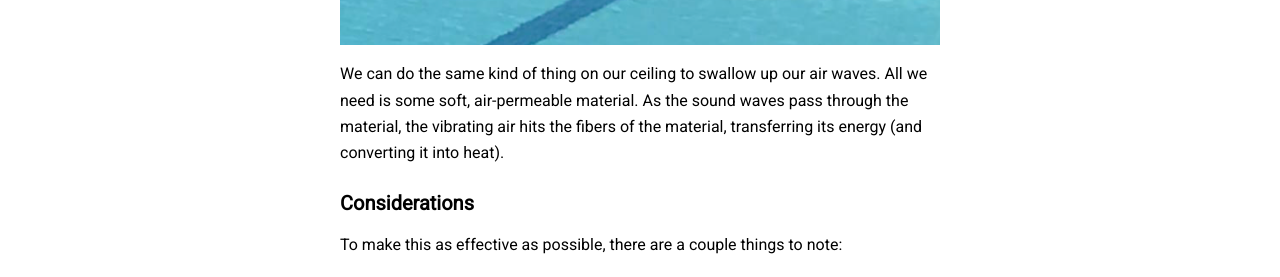
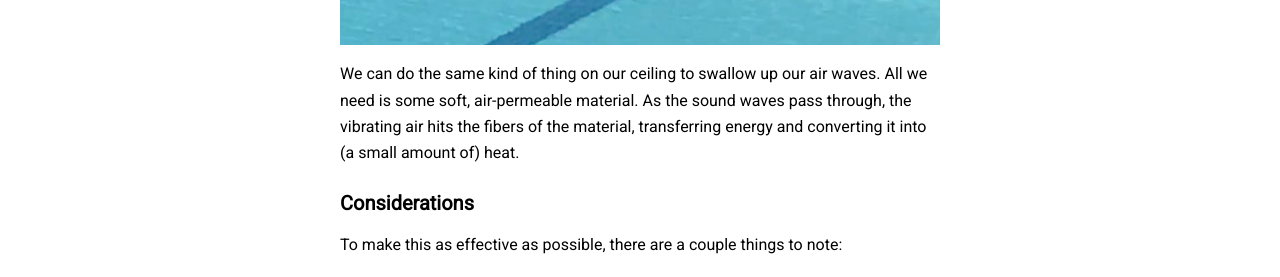
Before and after one commit to alexzahnaudio/alexzahnaudio.github.io, a Jekyll site: the page built from _posts/2024-03-14-acoustics-diy.md, in a window 1280 px wide and 900 px high, scrolled down 1878 px. Shown: the part 196-473 px from the top of the window. Built offline with Jekyll 4.4.1, drawn with Linux system fonts in a browser that asks for light colours; nearby versions of some CDN libraries.

Commit message:
Update 2024-03-14-acoustics-diy.md

```diff
--- a/_posts/2024-03-14-acoustics-diy.md
+++ b/_posts/2024-03-14-acoustics-diy.md
@@ -24,7 +24,7 @@ Sound waves are just vibrating air, or more technically, wave patterns of air pr
 
 ![Pool boundary wave swallower](https://alexzahnaudio.com/assets/img/acoustics-pool-wave-monster.png "Hungry little guy")
 
-We can do the same kind of thing on our ceiling to swallow up our air waves. All we need is some soft, air-permeable material. As the sound waves pass through the material, the vibrating air hits the fibers of the material, transferring its energy (and converting it into heat).
+We can do the same kind of thing on our ceiling to swallow up our air waves. All we need is some soft, air-permeable material. As the sound waves pass through, the vibrating air hits the fibers of the material, transferring energy and converting it into (a small amount of) heat.
 
 ### Considerations
 
```
